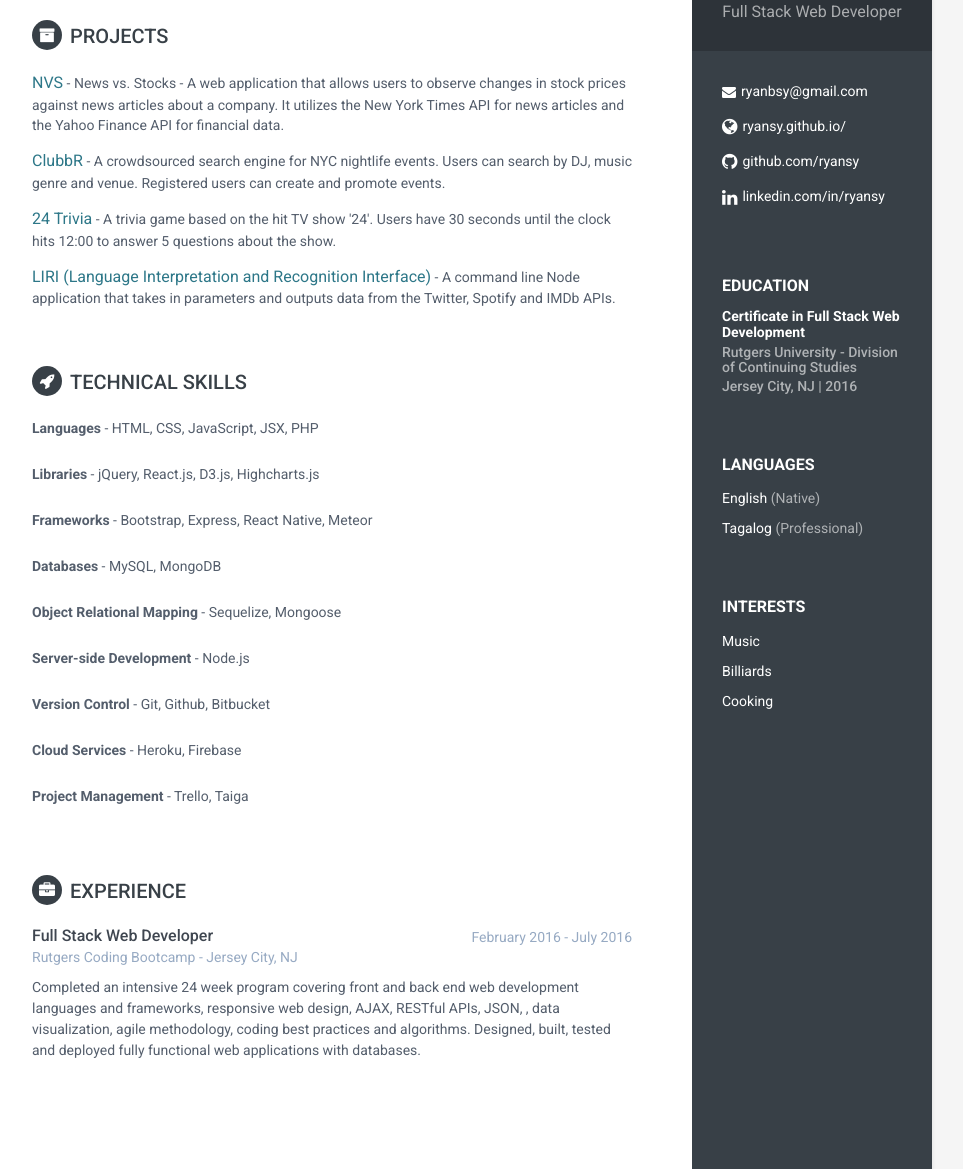
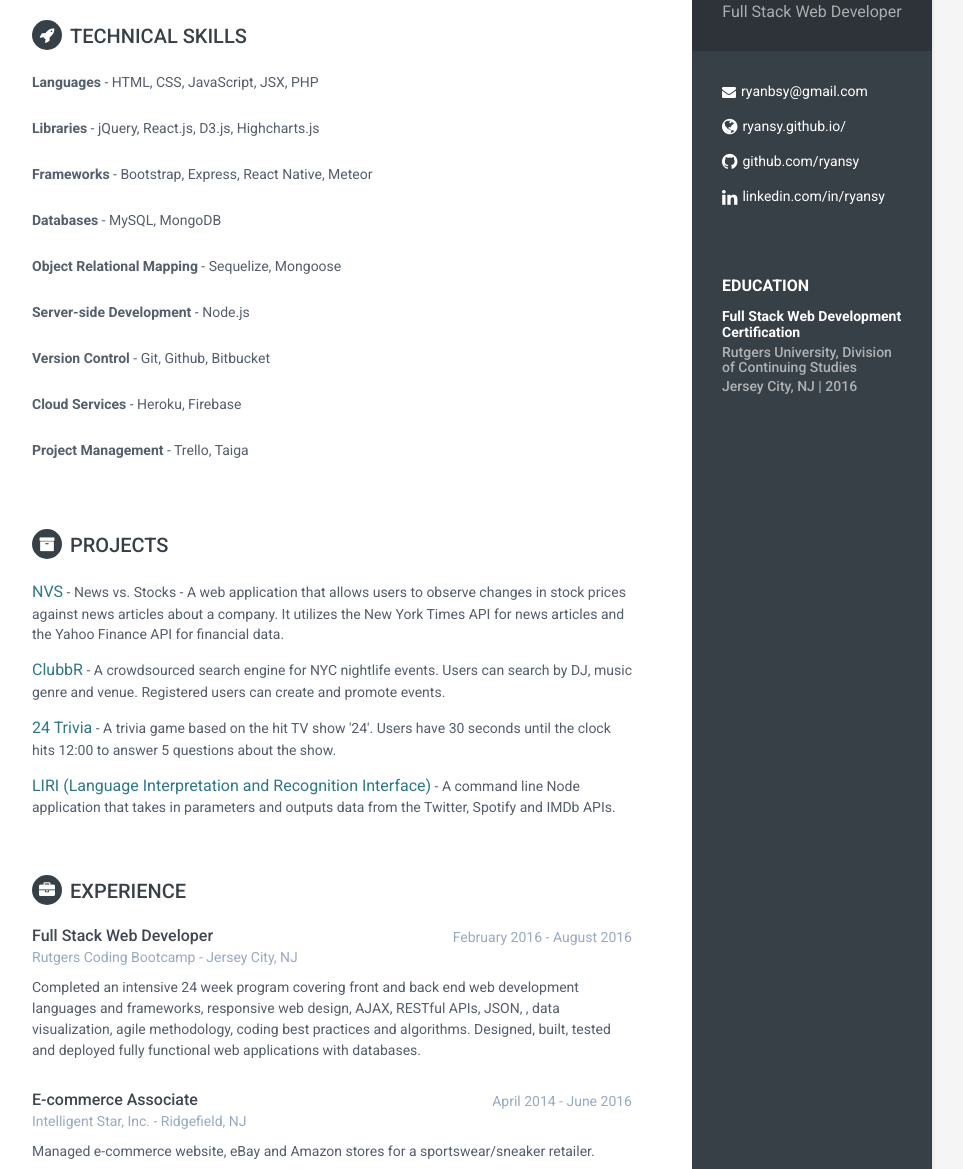
Before and after one commit to RyanSy/ryansy.github.io, a plain HTML site: page index.html in a window 1280 px wide. Shown: the part 283-1452 px from the top of the page, without its empty margins (188-1151 px from the left). Drawn offline with Linux system fonts and the light colour scheme.

Commit message:
format changes

```diff
--- a/index.html
+++ b/index.html
@@ -46,28 +46,11 @@
             <div class="education-container container-block">
                 <h2 class="container-block-title">Education</h2>
                 <div class="item">
-                    <h4 class="degree">Certificate in Full Stack Web Development</h4>
-                    <h5 class="meta">Rutgers University - Division of Continuing Studies</h5>
+                    <h4 class="degree">Full Stack Web Development Certification</h4>
+                    <h5 class="meta">Rutgers University, Division of Continuing Studies</h5>
                     <div class="time">Jersey City, NJ | 2016</div>
                 </div><!--//item-->
             </div><!--//education-container-->
-
-            <div class="languages-container container-block">
-                <h2 class="container-block-title">Languages</h2>
-                <ul class="list-unstyled interests-list">
-                    <li>English <span class="lang-desc">(Native)</span></li>
-                    <li>Tagalog <span class="lang-desc">(Professional)</span></li>
-                </ul>
-            </div><!--//interests-->
-
-            <div class="interests-container container-block">
-                <h2 class="container-block-title">Interests</h2>
-                <ul class="list-unstyled interests-list">
-                    <li>Music</li>
-                    <li>Billiards</li>
-                    <li>Cooking</li>
-                </ul>
-            </div><!--//interests-->
 
         </div><!--//sidebar-wrapper-->
 
@@ -76,26 +59,8 @@
             <section class="section summary-section">
                 <h2 class="section-title"><i class="fa fa-user"></i>Profile</h2>
                 <div class="summary">
-                    <p>Hi, my name is Ryan Sy and I am a full stack web developer based in the New York City Area. I am a recent graduate of Rutgers Coding Bootcamp, an intensive 24 week full stack web development program. During my time there I was able to build web applications with full database back end all the way from mockup to deployment, working with diverse teams to design, develop and implement projects. A selection of projects is included below.</p>
+                    <p>Hi, my name is Ryan Sy and I am a full stack web developer based in the New York City Area. I am a recent graduate of Rutgers Coding Bootcamp, an intensive 24 week full stack web development program. During my time there I was able to build web applications with full database back end all the way from mockup to deployment, working with diverse teams to design, develop and implement projects. A selection of these is included below.</p>
                 </div><!--//summary-->
-            </section><!--//section-->
-
-            <section class="section projects-section">
-                <h2 class="section-title"><i class="fa fa-archive"></i>Projects</h2>
-                <div class="item">
-                    <span class="project-title"><a href="https://nvs.herokuapp.com/" target="_blank">NVS</a></span> -
-                    <span class="project-tagline">News vs. Stocks - A web application that allows users to observe changes in stock prices against news articles about a company. It utilizes the New York Times API for news articles and the Yahoo Finance API for financial data.</span>
-                </div><!--//item-->
-                <div class="item">
-                    <span class="project-title"><a href="https://clubbrnyc.herokuapp.com/" target="_blank">ClubbR</a></span> -
-                    <span class="project-tagline">A crowdsourced search engine for NYC nightlife events. Users can search by DJ, music genre and venue. Registered users can create and promote events.</span>
-                </div><!--//item-->
-                <div class="item">
-                    <span class="project-title"><a href="http://trivia-24.herokuapp.com/" target="_blank">24 Trivia</a></span> - <span class="project-tagline">A trivia game based on the hit TV show '24'. Users have 30 seconds until the clock hits 12:00 to answer 5 questions about the show.</span>
-                </div><!--//item-->
-                <div class="item">
-                    <span class="project-title"><a href="https://github.com/RyanSy/liri-node-app" target="_blank">LIRI (Language Interpretation and Recognition Interface)</a></span> - <span class="project-tagline">A command line Node application that takes in parameters and outputs data from the Twitter, Spotify and IMDb APIs.</span>
-                </div><!--//item-->
             </section><!--//section-->
 
             <section class="skills-section section">
@@ -140,6 +105,24 @@
                 </div>
             </section><!--//skills-section-->
 
+            <section class="section projects-section">
+                <h2 class="section-title"><i class="fa fa-archive"></i>Projects</h2>
+                <div class="item">
+                    <span class="project-title"><a href="https://nvs.herokuapp.com/" target="_blank">NVS</a></span> -
+                    <span class="project-tagline">News vs. Stocks - A web application that allows users to observe changes in stock prices against news articles about a company. It utilizes the New York Times API for news articles and the Yahoo Finance API for financial data.</span>
+                </div><!--//item-->
+                <div class="item">
+                    <span class="project-title"><a href="https://clubbrnyc.herokuapp.com/" target="_blank">ClubbR</a></span> -
+                    <span class="project-tagline">A crowdsourced search engine for NYC nightlife events. Users can search by DJ, music genre and venue. Registered users can create and promote events.</span>
+                </div><!--//item-->
+                <div class="item">
+                    <span class="project-title"><a href="http://trivia-24.herokuapp.com/" target="_blank">24 Trivia</a></span> - <span class="project-tagline">A trivia game based on the hit TV show '24'. Users have 30 seconds until the clock hits 12:00 to answer 5 questions about the show.</span>
+                </div><!--//item-->
+                <div class="item">
+                    <span class="project-title"><a href="https://github.com/RyanSy/liri-node-app" target="_blank">LIRI (Language Interpretation and Recognition Interface)</a></span> - <span class="project-tagline">A command line Node application that takes in parameters and outputs data from the Twitter, Spotify and IMDb APIs.</span>
+                </div><!--//item-->
+            </section><!--//section-->
+
             <section class="section experiences-section">
                 <h2 class="section-title"><i class="fa fa-briefcase"></i>Experience</h2>
 
@@ -147,12 +130,25 @@
                     <div class="meta">
                         <div class="upper-row">
                             <h3 class="job-title">Full Stack Web Developer</h3>
-                            <div class="time">February 2016 - July 2016</div>
+                            <div class="time">February 2016 - August 2016</div>
                         </div><!--//upper-row-->
                         <div class="company">Rutgers Coding Bootcamp - Jersey City, NJ</div>
                     </div><!--//meta-->
                     <div class="details">
                         <p>Completed an intensive 24 week program covering front and back end web development languages and frameworks, responsive web design, AJAX, RESTful APIs, JSON, , data visualization, agile methodology, coding best practices and algorithms. Designed, built, tested and deployed fully functional web applications with databases.</p>
+                    </div><!--//details-->
+                </div><!--//item-->
+
+                <div class="item">
+                    <div class="meta">
+                        <div class="upper-row">
+                            <h3 class="job-title">E-commerce Associate</h3>
+                            <div class="time">April 2014 - June 2016</div>
+                        </div><!--//upper-row-->
+                        <div class="company">Intelligent Star, Inc. - Ridgefield, NJ</div>
+                    </div><!--//meta-->
+                    <div class="details">
+                        <p>Managed e-commerce website, eBay and Amazon stores for a sportswear/sneaker retailer.</p>
                     </div><!--//details-->
                 </div><!--//item-->
             </section><!--//section-->
```
